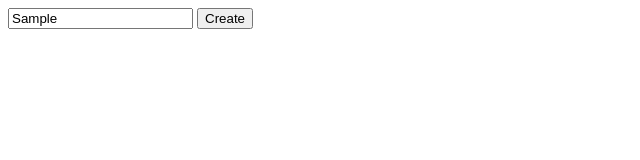
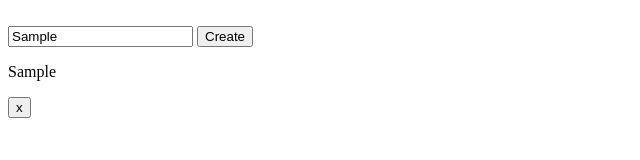
Before and after one commit to MichelPodkhvatilin/dynamic_cards, a plain HTML site: page index.html in a window 1280 px wide. Both pictures are taken after typing "Sample" into the empty fields and a click on the button "Create". Shown: the whole page, without its empty margins (0-640 px from the left). Drawn offline with Linux system fonts and the light colour scheme.

Commit message:
added javacript

```diff
--- a/cards.js
+++ b/cards.js
@@ -0,0 +1,26 @@
+var getCreateCard = document.getElementById('cardHolderDiv');
+var getText = document.getElementById('text');
+var getCreate = document.getElementById('create');
+
+
+function domString(){
+	var cardString = '';
+	cardString += `<div class="deleteButtonCard">`
+	cardString += `<p>${getText.value}</p>`
+	cardString += `<button class="delete" id="delete">x</button>`
+	cardString += `</div>`
+	getCreateCard.innerHTML = cardString;
+	console.log(cardString);
+}
+
+function deleteButton(e){
+	if(e.target.className === 'delete'){
+		e.target.parentElement.remove();
+	}
+	console.log(e);
+}
+
+
+
+getCreate.addEventListener('click', domString);
+document.body.addEventListener('click', deleteButton);
--- a/index.html
+++ b/index.html
@@ -4,10 +4,12 @@
 	<title>Dynamic Cards</title>
 </head>
 <body>
-<div>
-<input type="text" id="" name="">
-<button type="button" id="">Create</button>
-</div>
+<br>
+	<input type="text" id="text">
+	<button type="button" id="create">Create</button>
+		<div id="cardHolderDiv">
+
+		</div>
 <script type="text/javascript" src="./cards.js"></script>
 </body>
 </html>
```
Also changed, not shown: 1 other file.
